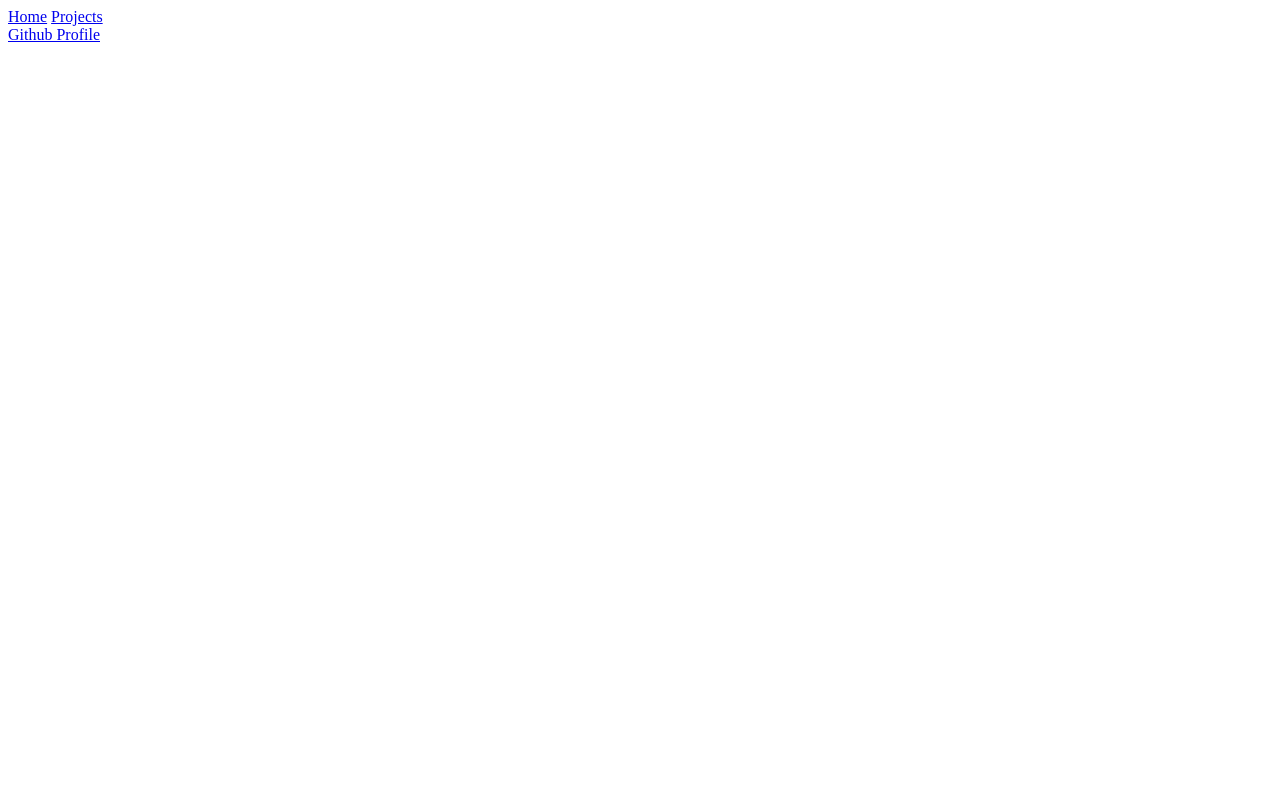
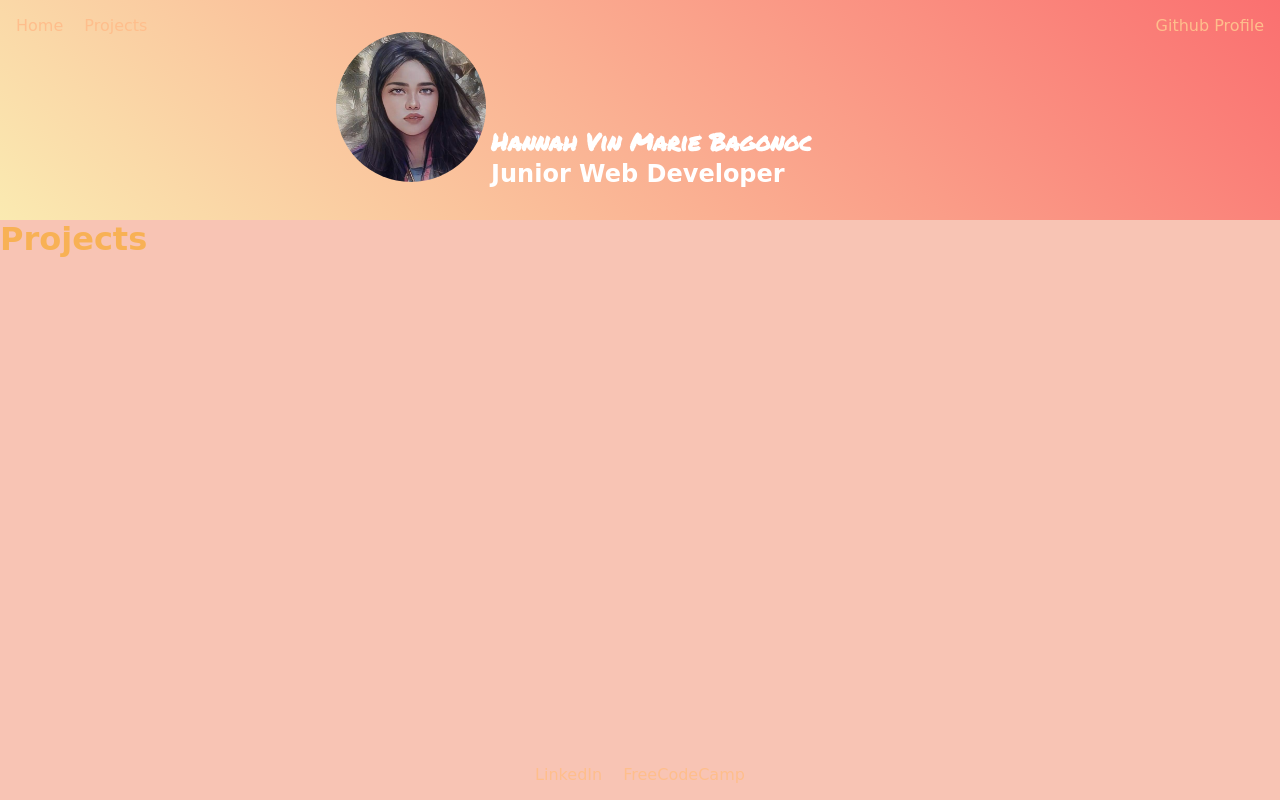
Before and after one commit to HannahVinMB/static-website, a plain HTML site: page projects.html in a window 1280 px wide. Drawn offline with Linux system fonts and the light colour scheme; a web font is replaced by a local one.

Commit message:
fix horizontal scroll bar and change linear radient bgm color

```diff
--- a/css/styles.css
+++ b/css/styles.css
@@ -1,13 +1,23 @@
 @import url('https://fonts.googleapis.com/css2?family=Averia+Serif+Libre&family=DM+Serif+Display&family=Permanent+Marker&display=swap');
+
+*{
+    padding: 0;
+    margin: 0;
+    box-sizing: border-box;
+}
 
 html,
 body {
-
+      width: 100%;
+      height: 100vh;
+      position: relative;
  }
 
 body{
-    background-color: darkseagreen;
+    background-color: #F8C4B4;
     font-family: 'Averia Serif Libre', cursive;
+    height: 100vh;
+    width: 100vw;
 }
 
 h1,
@@ -30,19 +40,28 @@ p{
 
 #my-name {
     font-family: 'Permanent Marker', cursive;
-    color: #FA7070;
+    color: #B73E3E;
 }
 
 #left-side {
-    width: 50%;
-    display: inline-block;
+    position: absolute;
+    top: 16px;
+    left: 16px;
+}
 
-}
+
+    #left-side  a {
+        margin-right: 16px;
+    }
+
 
 #right-side {
     width: 49%;
     display: inline-block;
     text-align: right;
+    position: absolute;
+    top: 16px;
+    right: 16px;
 }
 
 a {
@@ -51,25 +70,18 @@ a {
     border-bottom: #F7A4A4;
 }
 
-header {
-    margin-top: 16px;
+footer {
+    position: absolute;
+    bottom: 16px;
+    left: 50%;
+    transform: translateX(-50%);
 }
 
-.nav-link {
-    margin-left: 8px;
-}
 
-footer {
-    position: absolute;
-    bottom: 0%;
-    left: 50%;
-    transform: translateX(-50%);
-    margin-bottom: 16px;
+footer a:first-child {
+        margin-right: 16px;
+    }
 
-    footer a:first-child {
-        margin-right: 16pxl;
-    }
-}
 
 #content div {
     width: 60%;
@@ -77,5 +89,36 @@ footer {
     top: 50%;
     left: 50%;
     transform: translate(-50%, -50%);
+}
+
+/* Project page */
+
+#hero-banner {
+    background: linear-gradient(45deg,#FAEAB1,#FA7070);
+    padding-top: 16px;
+    padding-bottom: 16px;
+}
+
+#hero-banner > div{
+    width: 50%;
+    margin-top: 0;
+    margin-right: auto;
+    margin-bottom: 0;
+    margin-left: auto;
+    padding: 1pc;
+}
+
+#hero-banner > div> div {
+    display: inline-block;
+}
+
+#hero-banner h1,
+#hero-banner h2{
+    color: white;
+}
+
+h3 {
+    text-align: center;
+    font-size: 32px;
 
 }
--- a/projects.html
+++ b/projects.html
@@ -4,7 +4,8 @@
     <meta charset="UTF-8">
     <meta http-equiv="X-UA-Compatible" content="IE=edge">
     <meta name="viewport" content="width=device-width, initial-scale=1.0">
-    <title>Document</title>
+    <title>Hannah Vin Marie Bagonoc - Project</title>
+    <link rel="stylesheet" href="./css/styles.css" />
 </head>
 <body>
     <header>
@@ -16,5 +17,21 @@
             <a href="https://github.com/HannahVinMB">Github Profile</a>
         </nav>
     </header>
+    <section id="hero-banner">
+        <div>
+            <img
+            id="my-avatar"
+            src="./images/me.jpg/IMG_20220913_135105.jpg"
+            alt="This is my unique avatar." />
+        <div>
+            <h1 id="my-name">Hannah Vin Marie Bagonoc</h1>
+            <h2>Junior Web Developer</h2>
+        </div>
+    </section>
+    <h1>Projects</h1>
+    <footer>
+        <a href= "https://www.linkedin.com/in/hannah-vin-marie-bagonoc">LinkedIn</a>
+        <a href="https://www.freecodecamp.org/HannahVinMB">FreeCodeCamp</a>
+    </footer>
 </body>
 </html>
```
